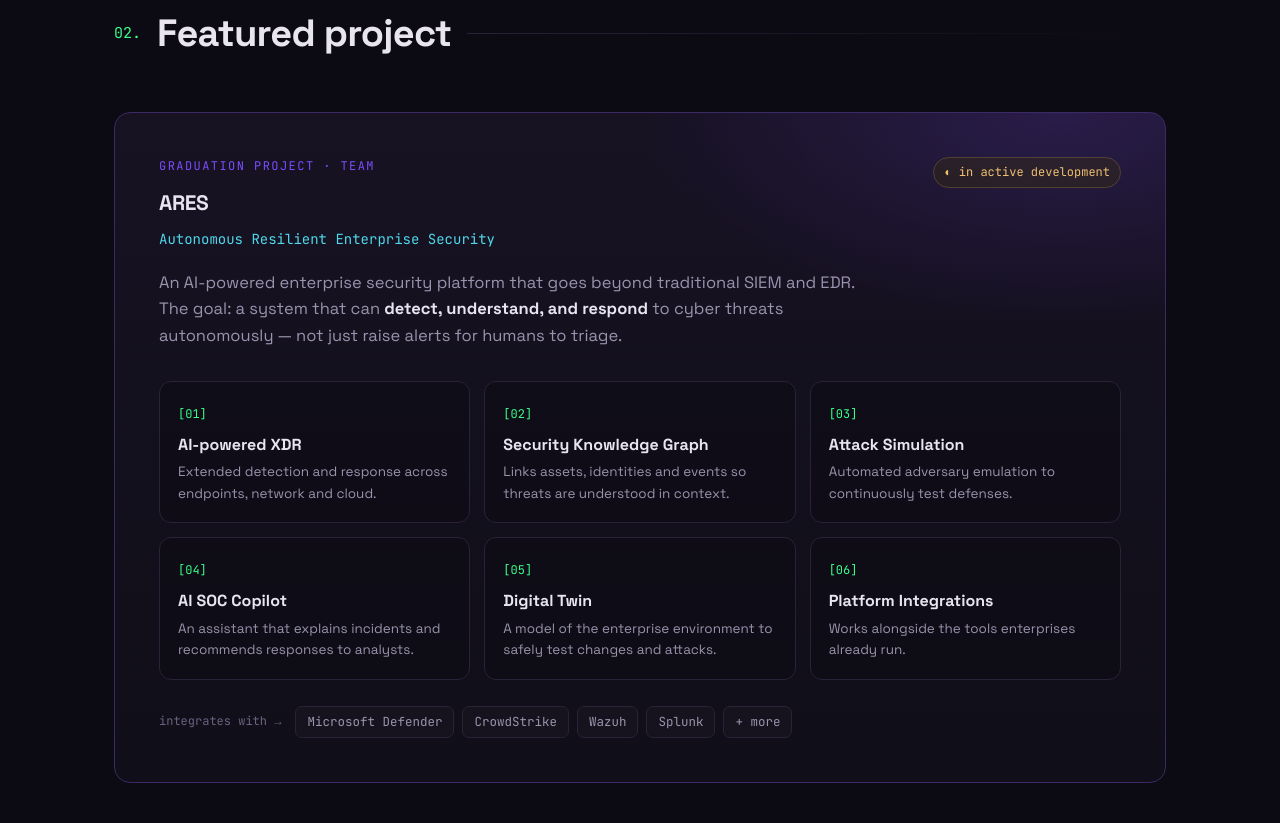
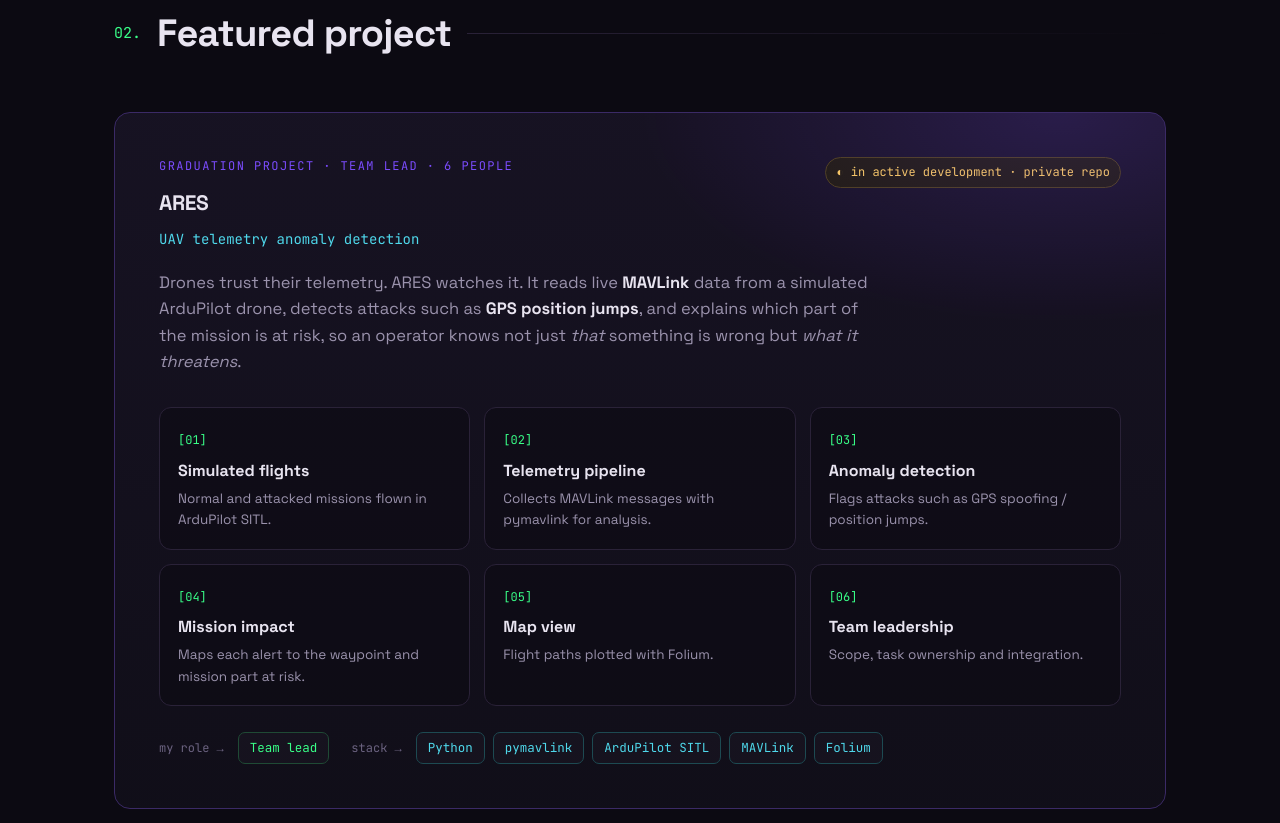
Before and after one commit to bluemoth673/bluemoth673.github.io, a plain HTML site: page index.html in a window 1280 px wide. Shown: the part 1677-2500 px from the top of the page. Drawn offline with Linux system fonts and the light colour scheme.

Commit message:
Correct ARES: UAV telemetry anomaly detection, team lead
Co-Authored-By: Claude Opus 5.5 <noreply@anthropic.com>

```diff
--- a/index.html
+++ b/index.html
@@ -216,7 +216,7 @@ footer span{color:var(--green)}
     <div class="reveal">
       <p>I'm a <strong>Computer Science student at the Arab Academy for Science, Technology and Maritime Transport</strong>, graduating in 2027. Linux is my daily driver, and the terminal is where I'm most at home.</p>
       <p>My focus is <strong>offensive security and web application testing</strong> — finding SQL injection and XSS with OWASP ZAP, analysing firmware dumps for secrets — balanced with <strong>defensive work</strong> like Wazuh monitoring and Microsoft 365 security.</p>
-      <p>Right now I'm co-building <strong>ARES</strong>, an AI-powered autonomous security platform, as my graduation project. It's where my two interests meet: understanding how attacks work, and designing systems that stop them automatically.</p>
+      <p>Right now I'm <strong>leading ARES</strong>, my six-person graduation project: anomaly detection for drone (UAV) telemetry. It's where my two interests meet: understanding how attacks work, and designing systems that stop them automatically.</p>
       <p>I'd rather show genuine hands-on work than a list of badges. Everything on this page is something I've actually built or done.</p>
     </div>
     <div class="card reveal facts">
@@ -240,21 +240,23 @@ footer span{color:var(--green)}
   <div class="sh reveal"><span class="n">02.</span><h2>Featured project</h2><span class="ln"></span></div>
   <div class="card ares reveal">
     <div class="ares-top">
-      <div><div class="label">Graduation project · Team</div>
-        <h3>ARES</h3><div class="sub">Autonomous Resilient Enterprise Security</div></div>
-      <span class="status">◐ in active development</span>
+      <div><div class="label">Graduation project · Team lead · 6 people</div>
+        <h3>ARES</h3><div class="sub">UAV telemetry anomaly detection</div></div>
+      <span class="status">◐ in active development · private repo</span>
     </div>
-    <p class="d">An AI-powered enterprise security platform that goes beyond traditional SIEM and EDR. The goal: a system that can <strong style="color:var(--text)">detect, understand, and respond</strong> to cyber threats autonomously — not just raise alerts for humans to triage.</p>
+    <p class="d">Drones trust their telemetry. ARES watches it. It reads live <strong style="color:var(--text)">MAVLink</strong> data from a simulated ArduPilot drone, detects attacks such as <strong style="color:var(--text)">GPS position jumps</strong>, and explains which part of the mission is at risk, so an operator knows not just <em>that</em> something is wrong but <em>what it threatens</em>.</p>
     <div class="mods">
-      <div class="mod"><span class="i">[01]</span><h4>AI-powered XDR</h4><p>Extended detection and response across endpoints, network and cloud.</p></div>
-      <div class="mod"><span class="i">[02]</span><h4>Security Knowledge Graph</h4><p>Links assets, identities and events so threats are understood in context.</p></div>
-      <div class="mod"><span class="i">[03]</span><h4>Attack Simulation</h4><p>Automated adversary emulation to continuously test defenses.</p></div>
-      <div class="mod"><span class="i">[04]</span><h4>AI SOC Copilot</h4><p>An assistant that explains incidents and recommends responses to analysts.</p></div>
-      <div class="mod"><span class="i">[05]</span><h4>Digital Twin</h4><p>A model of the enterprise environment to safely test changes and attacks.</p></div>
-      <div class="mod"><span class="i">[06]</span><h4>Platform Integrations</h4><p>Works alongside the tools enterprises already run.</p></div>
+      <div class="mod"><span class="i">[01]</span><h4>Simulated flights</h4><p>Normal and attacked missions flown in ArduPilot SITL.</p></div>
+      <div class="mod"><span class="i">[02]</span><h4>Telemetry pipeline</h4><p>Collects MAVLink messages with pymavlink for analysis.</p></div>
+      <div class="mod"><span class="i">[03]</span><h4>Anomaly detection</h4><p>Flags attacks such as GPS spoofing / position jumps.</p></div>
+      <div class="mod"><span class="i">[04]</span><h4>Mission impact</h4><p>Maps each alert to the waypoint and mission part at risk.</p></div>
+      <div class="mod"><span class="i">[05]</span><h4>Map view</h4><p>Flight paths plotted with Folium.</p></div>
+      <div class="mod"><span class="i">[06]</span><h4>Team leadership</h4><p>Scope, task ownership and integration.</p></div>
     </div>
-    <div class="integr"><span class="k">integrates with →</span>
-      <span class="chip">Microsoft Defender</span><span class="chip">CrowdStrike</span><span class="chip">Wazuh</span><span class="chip">Splunk</span><span class="chip">+ more</span>
+    <div class="integr"><span class="k">my role →</span>
+      <span class="chip g">Team lead</span>
+      <span class="k" style="margin-left:14px">stack →</span>
+      <span class="chip c">Python</span><span class="chip c">pymavlink</span><span class="chip c">ArduPilot SITL</span><span class="chip c">MAVLink</span><span class="chip c">Folium</span>
     </div>
   </div>
 </div></section>
@@ -344,7 +346,7 @@ footer span{color:var(--green)}
   <div class="road reveal">
     <div class="step done"><div class="w">foundation</div><h4>CS degree &amp; programming</h4><p>Python, Java, C/C++ and Linux at AASTMT — the base everything else builds on.</p></div>
     <div class="step done"><div class="w">hands-on</div><h4>Offensive &amp; defensive labs</h4><p>Web app testing with ZAP, firmware analysis, Wazuh monitoring, M365 security.</p></div>
-    <div class="step now"><div class="w">now · 2026–2027</div><h4>ARES graduation project</h4><p>Building an autonomous, AI-driven security platform with my team.</p></div>
+    <div class="step now"><div class="w">now · 2026–2027</div><h4>ARES graduation project</h4><p>Leading a six-person team building anomaly detection for UAV telemetry.</p></div>
     <div class="step"><div class="w">next</div><h4>Junior Pentester / SOC Analyst</h4><p>Real-world experience on offensive and defensive teams, plus industry certifications.</p></div>
     <div class="step"><div class="w">goal</div><h4>Cybersecurity Architect</h4><p>Designing secure enterprise systems from the ground up.</p></div>
   </div>
@@ -430,23 +432,24 @@ defensive engineering by design. Linux daily driver.
 <span class="o-g">[security]</span>   web app pentesting · vuln assessment · network security
              SecOps & threat detection · AI-driven security · automation
 <span class="o-g">[tools]</span>      OWASP ZAP · Wazuh · M365 Security · OpManager · OpenVAS · Git · Linux`,
- projects:()=>`<span class="o-c">01</span> <span class="o-g">ARES</span>                 AI autonomous security platform  (type 'ares')
+ projects:()=>`<span class="o-c">01</span> <span class="o-g">ARES</span>                 UAV attack detection · team lead (type 'ares')
 <span class="o-c">02</span> <span class="o-g">AnalystBridge</span>        malware intel: MITRE mapping, IOCs, scoring → <a href="https://github.com/bluemoth673/AnalystBridge" target="_blank">github</a>
 <span class="o-c">03</span> <span class="o-g">Attack & Defend Lab</span>  dockerized attacker vs defender → <a href="https://github.com/bluemoth673/Tools-For-attack-and-defend" target="_blank">github</a>
 <span class="o-c">04</span> <span class="o-g">Web App Testing</span>      ZAP · SQLi · XSS labs
 <span class="o-c">05</span> <span class="o-g">EEPROM Analysis</span>      recovered keys/passwords from a firmware dump
 <span class="o-c">06</span> <span class="o-g">Blue Team Labs</span>       Wazuh · Microsoft 365 · OpManager
 <span class="o-c">07</span> <span class="o-g">CSV Cleaner</span>          Python data-cleaning CLI → <a href="https://github.com/bluemoth673/python-csv-cleaner" target="_blank">github</a>`,
- ares:()=>`<span class="o-p">╔═ ARES ═ Autonomous Resilient Enterprise Security ═╗</span>
- Graduation project · team · <span class="o-y">in development</span>
+ ares:()=>`<span class="o-p">╔═══ ARES ═ UAV telemetry anomaly detection ═══╗</span>
+ Graduation project · <span class="o-g">team lead</span> (6 people) · <span class="o-y">in development</span>
 
- Beyond SIEM/EDR — a platform that detects, understands and
- responds to threats autonomously.
+ Reads MAVLink telemetry from a simulated ArduPilot drone,
+ detects attacks like GPS position jumps, and explains which
+ part of the mission is at risk.
 
-  <span class="o-g">▸</span> AI-powered XDR          <span class="o-g">▸</span> Security knowledge graph
-  <span class="o-g">▸</span> Automated attack sim    <span class="o-g">▸</span> AI SOC copilot
-  <span class="o-g">▸</span> Enterprise digital twin <span class="o-g">▸</span> Defender/CrowdStrike/Wazuh/Splunk
-<span class="o-p">╚═══════════════════════════════════════════════════╝</span>`,
+  <span class="o-g">▸</span> SITL flights: normal + attacked
+  <span class="o-g">▸</span> telemetry → detection → mission at risk
+  <span class="o-m">stack: Python · pymavlink · ArduPilot SITL · Folium</span>
+<span class="o-p">╚══════════════════════════════════════════════╝</span>`,
  roadmap:()=>`<span class="o-g">[✓]</span> CS foundations & programming
 <span class="o-g">[✓]</span> offensive + defensive labs
 <span class="o-y">[~]</span> ARES graduation project   &lt;-- you are here
```
